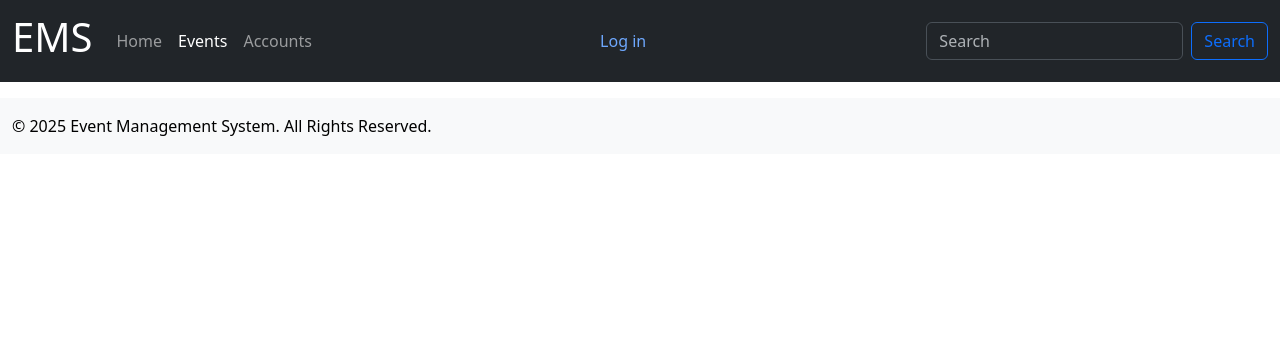
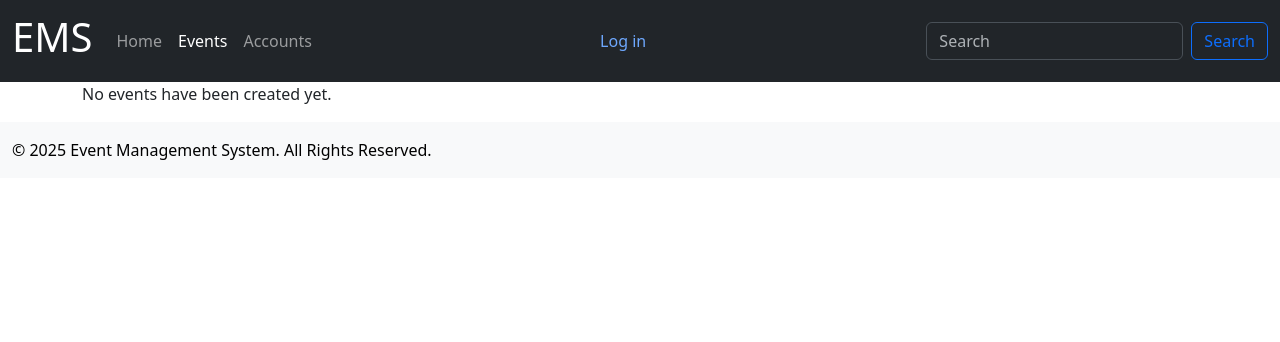
Before and after one commit to erickribeiro-dev/event-management-system, a Django app: page /events/ in a window 1280 px wide. Shown: the top 342 px of the page. Run offline with Django 5.2, Linux system fonts and the light colour scheme; data that the repository does not hold is empty; some libraries are stand-ins or nearby versions.

Commit message:
Event list displays a message when there are no events to display.

```diff
--- a/events/templates/events/event_list.html
+++ b/events/templates/events/event_list.html
@@ -61,6 +61,8 @@
                     </div>
                 </div>
             </div>
+        {% empty %}
+            <p class="m-0">No events have been created yet.</p>
         {% endfor %}
     </div>
 {% endblock content %}
```
